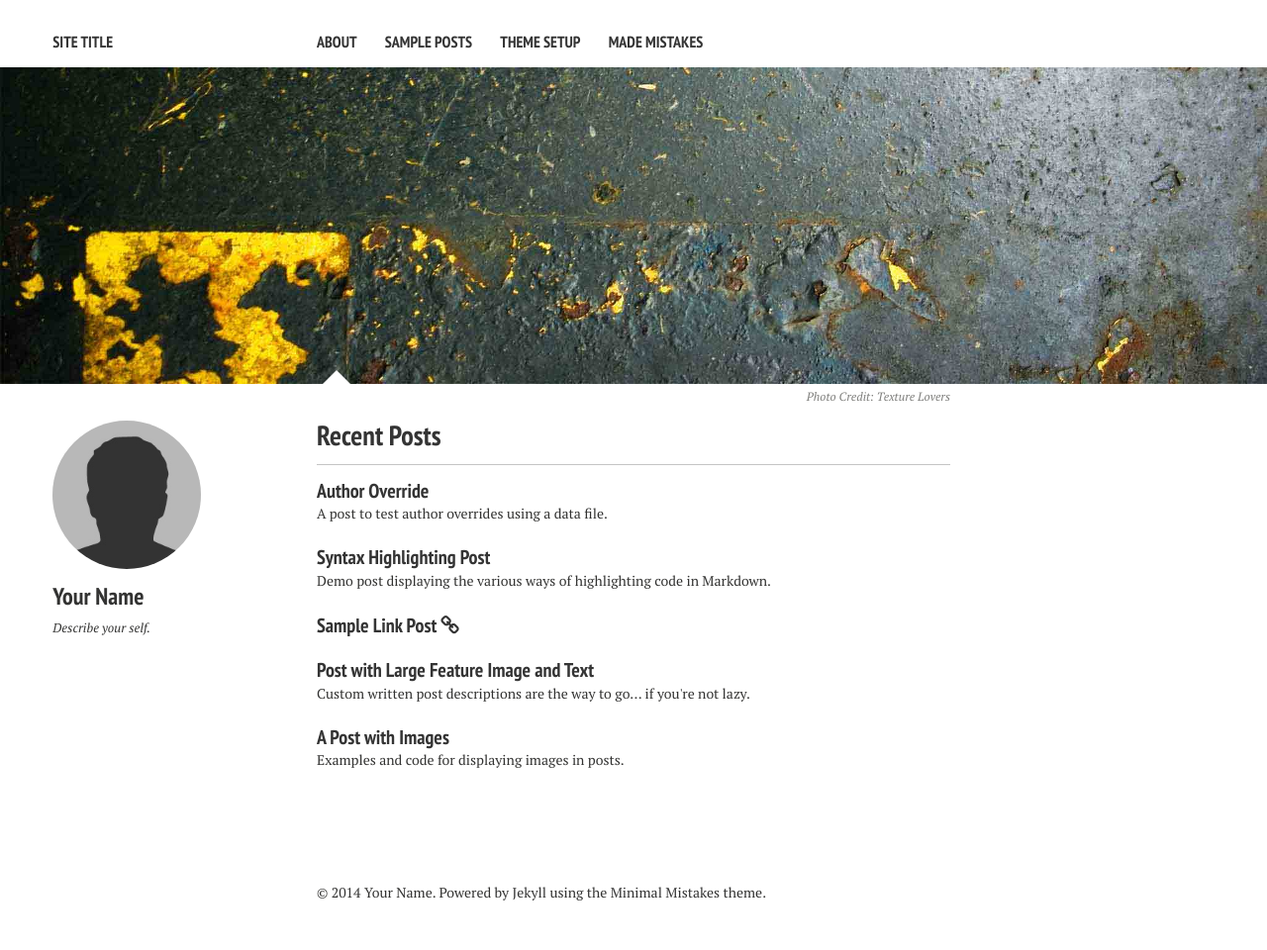
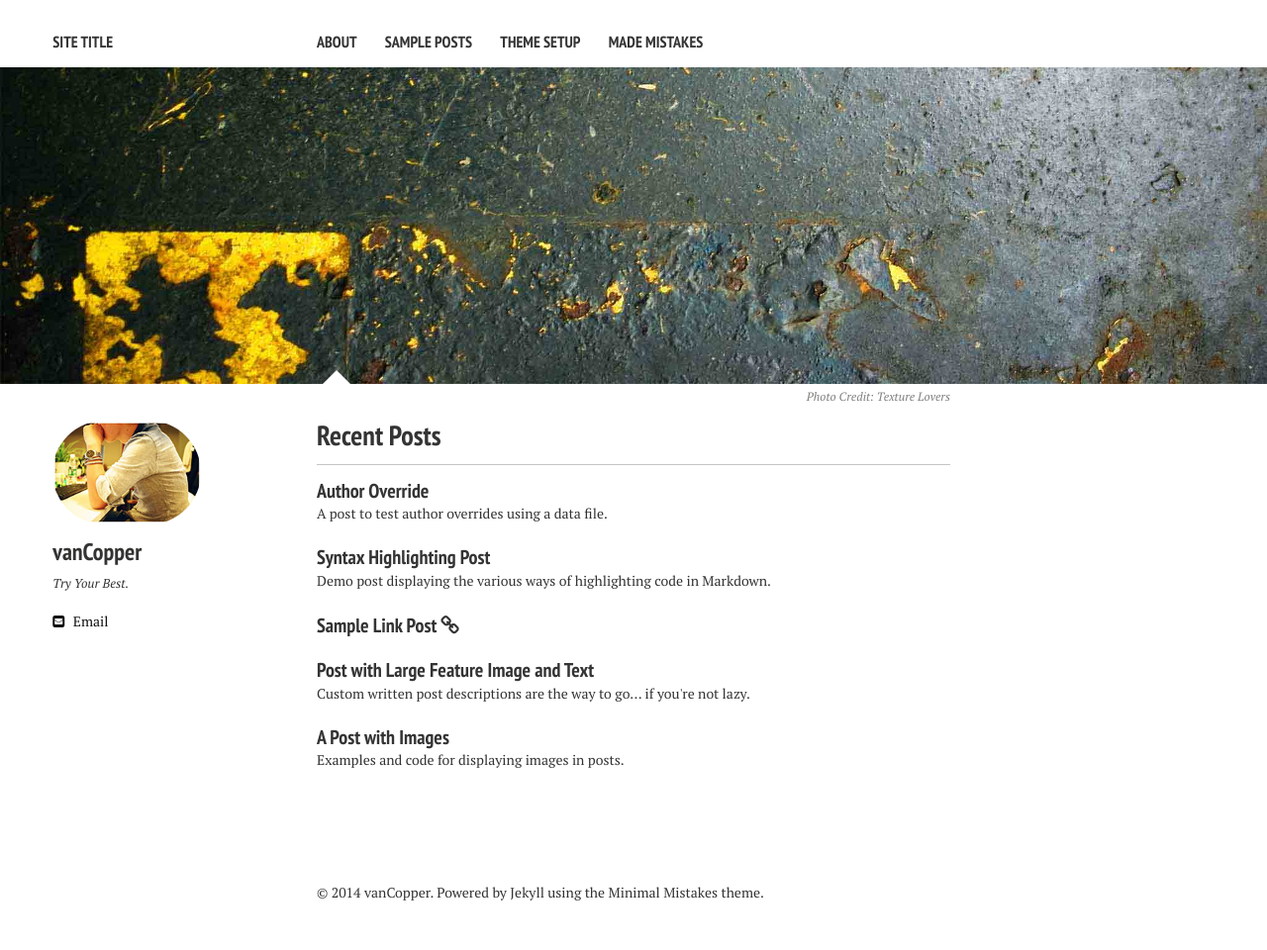
Before and after one commit to vanCopper/CPrograming, a Jekyll site: the page built from index.md, in a window 1280 px wide. Shown: the whole page at 99% size. Built offline with Jekyll 4.4.1, drawn with Linux system fonts in a browser that asks for light colours; nearby versions of some CDN libraries.

Commit message:
修改头像

```diff
--- a/_config.yml
+++ b/_config.yml
@@ -27,10 +27,10 @@ kramdown:
 
 # Site owner
 owner:
-  name: Your Name
-  avatar: bio-photo.jpg
-  bio: "Describe your self."
-  email:
+  name: vanCopper
+  avatar: van.jpg
+  bio: "Try Your Best."
+  email: vancopperm@gmail.com
   disqus-shortname:
   twitter: #username
   facebook: #username
```
Also changed, not shown: images/van.jpg (added).
